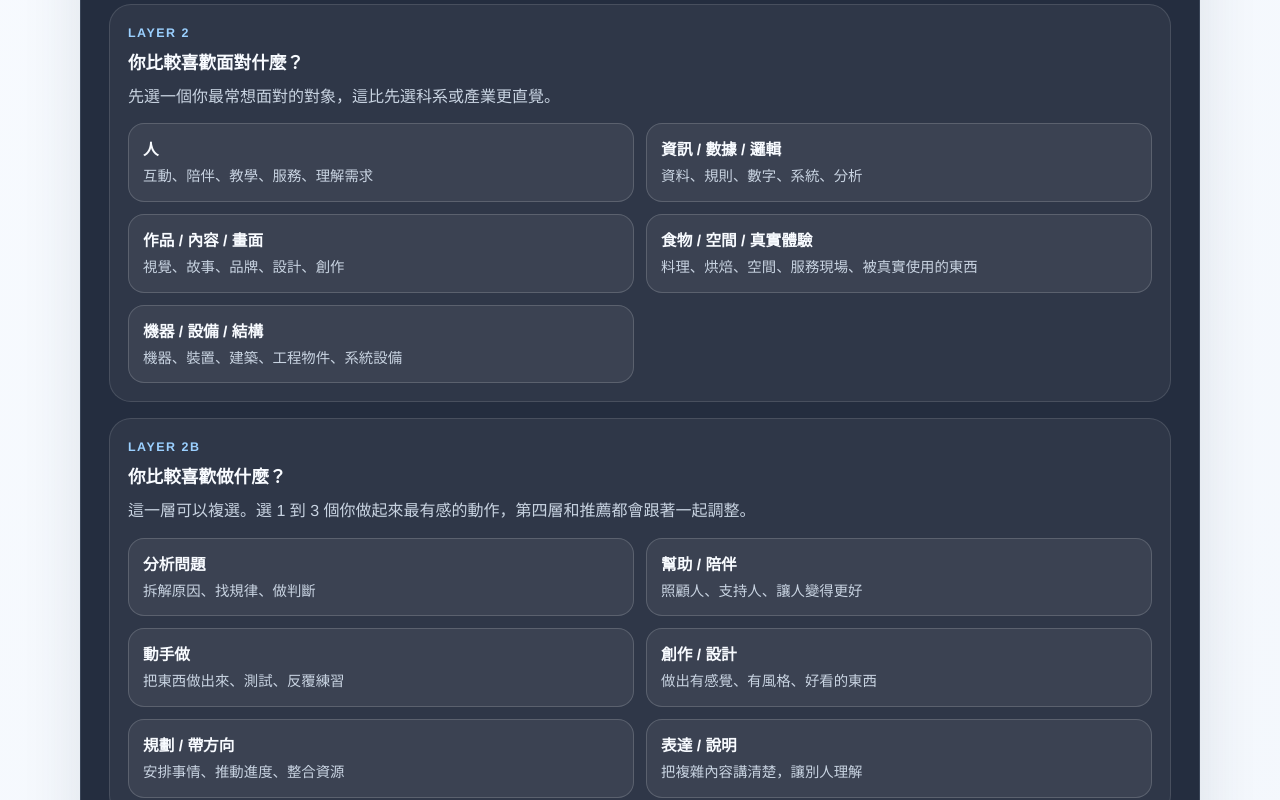
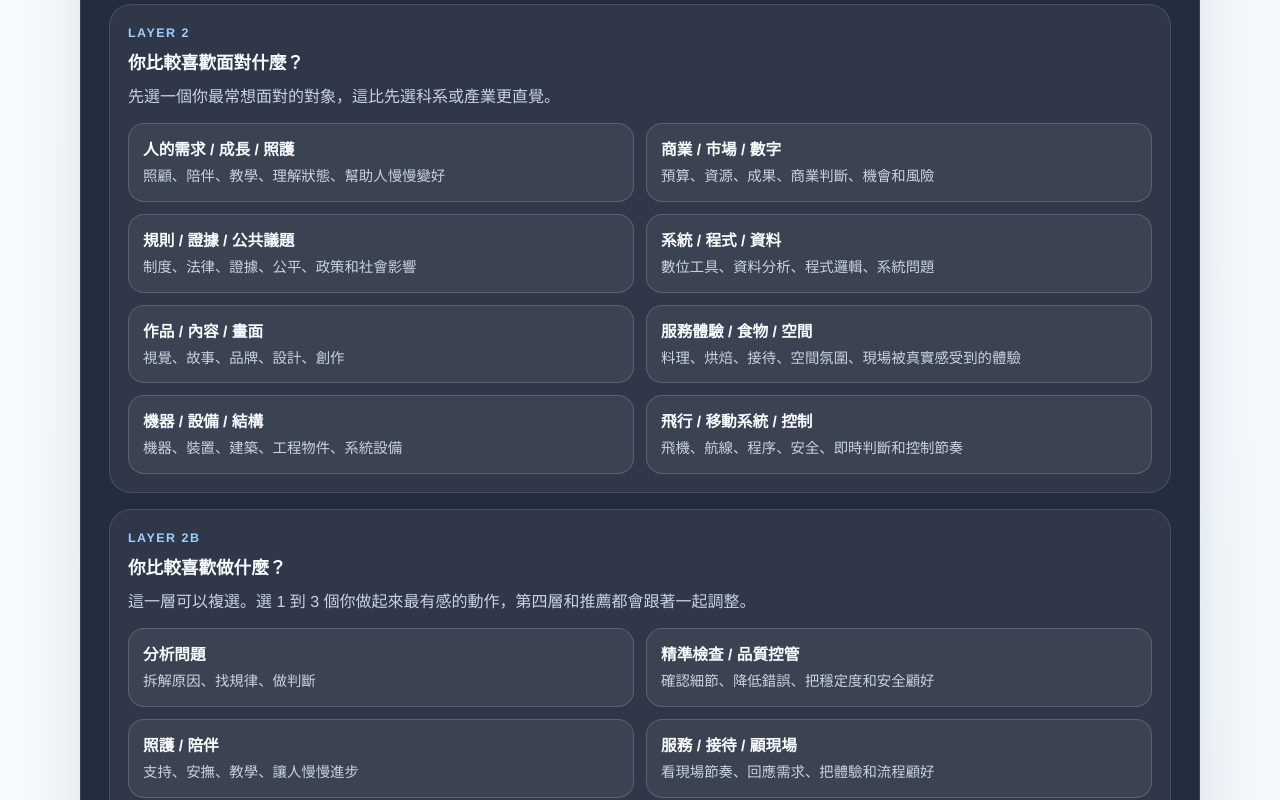
Before and after one commit to TzuHao-Lin/My_First_Project, a React (Vite) app: page / in a window 1280 px wide. Shown: the part 1020-1820 px from the top of the page. Built offline with nearby package versions, Linux system fonts and the light colour scheme.

Commit message:
layer 2 and 4 optimization

```diff
--- a/src/data/careerClusters.js
+++ b/src/data/careerClusters.js
@@ -98,21 +98,29 @@ export const careerClusters = {
       "餐廳經理 / Restaurant Manager"
     ]
   },
-  languageEducationTravel: {
-    label: "Language, Education & Travel",
-    description: "語言、教學、跨文化溝通與航空服務。",
-    categories: ["Language", "Education", "Aviation"],
-    tags: ["language", "education", "communication", "travel"],
+  languageEducation: {
+    label: "Language & Education",
+    description: "語言、教學、跨文化溝通與學習設計。",
+    categories: ["Language", "Education"],
+    tags: ["language", "education", "communication", "writing"],
     careers: [
-      "機師 / Pilot",
       "翻譯員 / Translator",
       "教師 / Teacher",
       "教育顧問 / Education Consultant",
       "教育科技設計師 / EdTech Designer",
-      "空服員 / Flight Attendant",
-      "航管員 / Air Traffic Controller",
       "口譯員 / Interpreter",
       "語言教師 / Language Teacher"
     ]
+  },
+  aviationOperations: {
+    label: "Aviation & Operations",
+    description: "飛行、航管、空中服務、即時控制與運輸節奏。",
+    categories: ["Aviation"],
+    tags: ["technical", "travel", "high_pressure", "communication", "detail"],
+    careers: [
+      "機師 / Pilot",
+      "空服員 / Flight Attendant",
+      "航管員 / Air Traffic Controller"
+    ]
   }
 };
--- a/src/data/quizQuestions.js
+++ b/src/data/quizQuestions.js
@@ -27,19 +27,35 @@ export const ageGroups = [
 
 export const workWithOptions = [
   {
-    id: "work-with-people",
-    label: "人",
-    description: "互動、陪伴、教學、服務、理解需求",
-    categories: ["Healthcare", "Education", "Public Service", "Hospitality", "Business"],
-    tags: ["people", "helping", "communication"],
-    scores: { people: 18, creativity: 4 }
+    id: "work-with-care",
+    label: "人的需求 / 成長 / 照護",
+    description: "照顧、陪伴、教學、理解狀態、幫助人慢慢變好",
+    categories: ["Healthcare", "Education", "Public Service"],
+    tags: ["people", "helping", "education"],
+    scores: { people: 18, creativity: 4, longLearning: 2 }
   },
   {
-    id: "work-with-information",
-    label: "資訊 / 數據 / 邏輯",
-    description: "資料、規則、數字、系統、分析",
-    categories: ["Technology", "Science", "Business", "Law", "Engineering"],
-    tags: ["analytical", "technical", "detail"],
+    id: "work-with-business",
+    label: "商業 / 市場 / 數字",
+    description: "預算、資源、成果、商業判斷、機會和風險",
+    categories: ["Business"],
+    tags: ["business", "analytical", "communication"],
+    scores: { logic: 14, people: 6, stability: 4 }
+  },
+  {
+    id: "work-with-rules",
+    label: "規則 / 證據 / 公共議題",
+    description: "制度、法律、證據、公平、政策和社會影響",
+    categories: ["Law", "Public Service"],
+    tags: ["public_service", "analytical", "communication"],
+    scores: { logic: 16, people: 8, pressure: 4, stability: 4 }
+  },
+  {
+    id: "work-with-systems-data",
+    label: "系統 / 程式 / 資料",
+    description: "數位工具、資料分析、程式邏輯、系統問題",
+    categories: ["Technology"],
+    tags: ["technical", "analytical", "detail"],
     scores: { logic: 18, longLearning: 8 }
   },
   {
@@ -51,9 +67,9 @@ export const workWithOptions = [
     scores: { creativity: 18, people: 4 }
   },
   {
-    id: "work-with-food-space",
-    label: "食物 / 空間 / 真實體驗",
-    description: "料理、烘焙、空間、服務現場、被真實使用的東西",
+    id: "work-with-service-experience",
+    label: "服務體驗 / 食物 / 空間",
+    description: "料理、烘焙、接待、空間氛圍、現場被真實感受到的體驗",
     categories: ["Hospitality", "Design"],
     tags: ["hands_on", "hospitality", "design"],
     scores: { creativity: 10, people: 4, pressure: 4 }
@@ -62,9 +78,17 @@ export const workWithOptions = [
     id: "work-with-machines",
     label: "機器 / 設備 / 結構",
     description: "機器、裝置、建築、工程物件、系統設備",
-    categories: ["Engineering", "Aviation", "Technology"],
+    categories: ["Engineering", "Science"],
     tags: ["hands_on", "engineering", "technical"],
     scores: { logic: 12, pressure: 2, longLearning: 4 }
+  },
+  {
+    id: "work-with-aviation-control",
+    label: "飛行 / 移動系統 / 控制",
+    description: "飛機、航線、程序、安全、即時判斷和控制節奏",
+    categories: ["Aviation"],
+    tags: ["technical", "travel", "detail", "high_pressure"],
+    scores: { logic: 12, pressure: 10, stability: 2, longLearning: 4 }
   }
 ];
 
@@ -78,12 +102,28 @@ export const actionOptions = [
     scores: { logic: 18, longLearning: 6 }
   },
   {
-    id: "action-help",
-    label: "幫助 / 陪伴",
-    description: "照顧人、支持人、讓人變得更好",
-    categories: ["Healthcare", "Education", "Public Service", "Hospitality"],
-    tags: ["people", "helping"],
+    id: "action-precision",
+    label: "精準檢查 / 品質控管",
+    description: "確認細節、降低錯誤、把穩定度和安全顧好",
+    categories: ["Healthcare", "Science", "Business", "Technology", "Aviation", "Hospitality"],
+    tags: ["detail", "stable", "technical"],
+    scores: { logic: 14, stability: 12, pressure: 2 }
+  },
+  {
+    id: "action-care",
+    label: "照護 / 陪伴",
+    description: "支持、安撫、教學、讓人慢慢進步",
+    categories: ["Healthcare", "Education", "Public Service"],
+    tags: ["people", "helping", "education"],
     scores: { people: 18, creativity: 4 }
+  },
+  {
+    id: "action-service",
+    label: "服務 / 接待 / 顧現場",
+    description: "看現場節奏、回應需求、把體驗和流程顧好",
+    categories: ["Hospitality", "Business", "Aviation"],
+    tags: ["people", "hospitality", "communication"],
+    scores: { people: 14, pressure: 8, creativity: 4 }
   },
   {
     id: "action-build",
@@ -116,6 +156,14 @@ export const actionOptions = [
     categories: ["Language", "Education", "Law", "Media", "Business"],
     tags: ["communication", "language", "writing"],
     scores: { people: 12, creativity: 8, logic: 4 }
+  },
+  {
+    id: "action-persuade",
+    label: "說服 / 銷售 / 談判",
+    description: "影響別人、爭取支持、推動合作或成交",
+    categories: ["Business", "Law", "Hospitality", "Public Service"],
+    tags: ["communication", "business", "risk"],
+    scores: { people: 14, pressure: 6, creativity: 4, stability: -4 }
   }
 ];
 
@@ -406,15 +454,15 @@ export const clusterScenarioQuestions = {
     {
       id: "hospitality-routine",
       title: "工作節奏情境",
-      scenario: "有些人喜歡每天有變化和現場感，有些人喜歡重複打磨同一件事，把手感越做越穩。",
+      scenario: "餐飲裡不只有一種節奏。有些角色偏尖峰出餐、即時反應；有些角色偏配方、手感、反覆打磨，把穩定度做到很高。",
       prompt: "你比較像哪一種？",
       options: [
-        { text: "我喜歡變化、節奏和即時反應", value: "hospitality_dynamic", scores: { pressure: 8, creativity: 6, stability: -8 } },
-        { text: "我喜歡反覆練習，把穩定度做到很好", value: "hospitality_repeat", scores: { stability: 12, logic: 8, longLearning: 4 } }
+        { text: "我喜歡尖峰時段、出餐節奏和即時反應，比較像熱線廚房的感覺", value: "hospitality_dynamic", scores: { pressure: 10, creativity: 6, stability: -8 } },
+        { text: "我喜歡反覆練習、調整配方和手感，把穩定度做到很好，比較像烘焙或品質很穩的製作", value: "hospitality_repeat", scores: { stability: 14, logic: 8, longLearning: 4, creativity: 4 } }
       ]
     }
   ],
-  languageEducationTravel: [
+  languageEducation: [
     {
       id: "language-explain",
       title: "解釋與轉換情境",
@@ -428,7 +476,7 @@ export const clusterScenarioQuestions = {
     {
       id: "language-live",
       title: "即時應變情境",
-      scenario: "有些語言 / 教育 / 航空服務工作需要即時表達和應變，有些則可以慢慢準備、慢慢打磨。",
+      scenario: "有些語言 / 教育工作需要即時表達和臨場回應，有些則可以慢慢準備、慢慢打磨。",
       prompt: "你更適合哪種？",
       options: [
         { text: "即時反應沒關係，我可以邊想邊說", value: "language_live", scores: { pressure: 10, people: 10, creativity: 4 } },
@@ -438,7 +486,7 @@ export const clusterScenarioQuestions = {
     {
       id: "language-role",
       title: "工作對象情境",
-      scenario: "這個職業群裡，有些工作偏教學和陪伴成長，有些偏翻譯 / 口譯 / 服務不同文化背景的人。",
+      scenario: "這個職業群裡，有些工作偏教學和陪伴成長，有些偏翻譯 / 口譯 / 文字與跨文化溝通。",
       prompt: "你更靠近哪一種？",
       options: [
         { text: "我喜歡教、帶人、看見別人慢慢懂", value: "language_teach", scores: { people: 16, stability: 4, creativity: 4 } },
@@ -448,12 +496,54 @@ export const clusterScenarioQuestions = {
     {
       id: "language-environment",
       title: "工作畫面情境",
-      scenario: "未來一天可能是在教室、會議、機場、服務現場，或是在文字和內容之間來回切換。",
+      scenario: "未來一天可能是在教室、會議、文字內容之間來回切換，也可能是在跨文化溝通情境裡幫助別人理解。",
       prompt: "哪種畫面比較吸引你？",
       options: [
         { text: "和人互動、引導、服務或即時協助", value: "language_people_scene", scores: { people: 14, pressure: 4 } },
         { text: "文字、內容、語意、細節和精準度", value: "language_text_scene", scores: { logic: 10, creativity: 8, stability: 4 } }
       ]
     }
+  ],
+  aviationOperations: [
+    {
+      id: "aviation-procedure",
+      title: "程序與安全情境",
+      scenario: "在航空世界裡，很多事不能只靠感覺，而是要照程序、守規則，因為小錯誤也可能放大成大問題。",
+      prompt: "你對這種工作感覺如何？",
+      options: [
+        { text: "我能接受，程序和安全感本來就很重要", value: "aviation_procedure", scores: { logic: 14, stability: 10, pressure: 4 } },
+        { text: "我比較想保有彈性，不喜歡一直被流程綁住", value: "aviation_flex", scores: { creativity: 8, stability: -8 } }
+      ]
+    },
+    {
+      id: "aviation-control",
+      title: "即時控制情境",
+      scenario: "你需要在有限時間內整合資訊、做判斷，並且讓整個系統保持安全和節奏。",
+      prompt: "哪一種比較像你？",
+      options: [
+        { text: "我可以在壓力下維持專注，照步驟做出判斷", value: "aviation_control", scores: { pressure: 16, logic: 12, stability: 4 } },
+        { text: "我比較不喜歡一直在高壓下做即時決定", value: "aviation_low_pressure", scores: { pressure: -12, stability: 6 } }
+      ]
+    },
+    {
+      id: "aviation-role",
+      title: "工作角色情境",
+      scenario: "同樣在航空裡，有些角色偏飛行 / 控制 / 安全決策，有些更偏乘客服務、協調和現場應變。",
+      prompt: "你更接近哪一種？",
+      options: [
+        { text: "我喜歡控制系統、程序、判斷和專注感", value: "aviation_systems", scores: { logic: 16, pressure: 8, people: -4 } },
+        { text: "我喜歡現場服務、溝通和即時照顧乘客體驗", value: "aviation_service", scores: { people: 14, pressure: 6, creativity: 4 } }
+      ]
+    },
+    {
+      id: "aviation-rhythm",
+      title: "工作節奏情境",
+      scenario: "這條路常常有不固定時段、長時間專注和高標準要求，不一定是規律的 9-to-5。",
+      prompt: "你的感覺比較像？",
+      options: [
+        { text: "如果工作本身有吸引力，我可以接受這種節奏", value: "aviation_variable", scores: { pressure: 8, stability: -6, longLearning: 4 } },
+        { text: "我會比較希望工作規律、可預測、少一點波動", value: "aviation_regular", scores: { stability: 12, pressure: -4 } }
+      ]
+    }
   ]
 };
```
